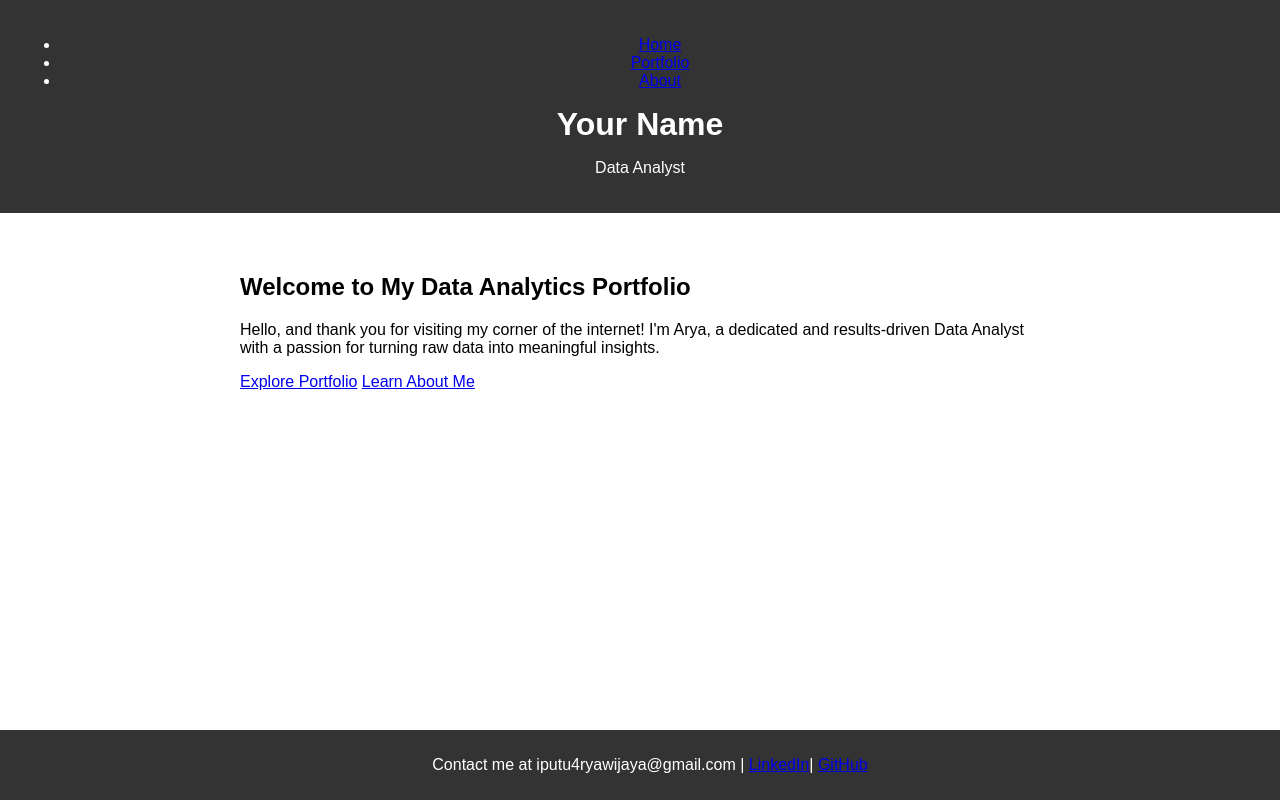
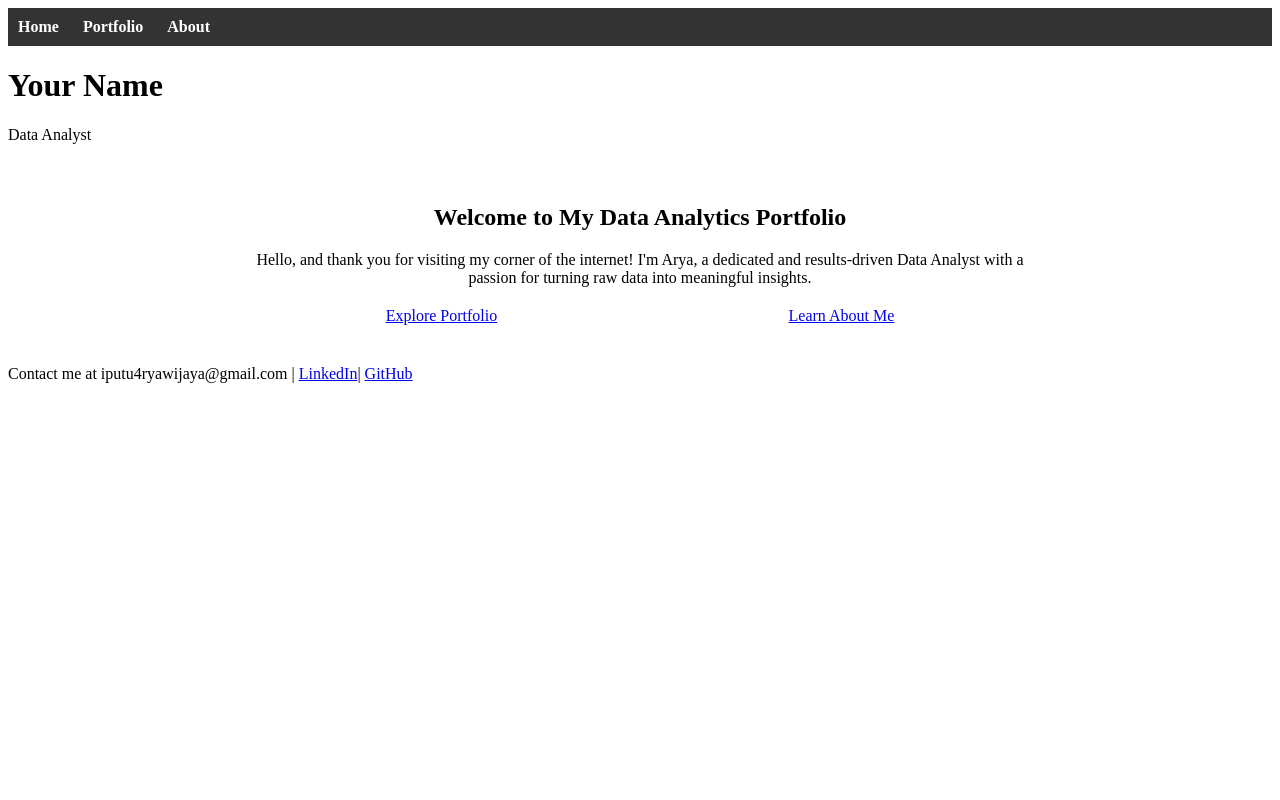
Before and after one commit to 4ryawijaya/portfolio_analytic, a plain HTML site: page index.html in a window 1280 px wide. Drawn offline with Linux system fonts and the light colour scheme.

Commit message:
Update styles.css

```diff
--- a/styles.css
+++ b/styles.css
@@ -1,32 +1,59 @@
-body {
-    font-family: 'Arial', sans-serif;
+/* Add styles for navigation bar */
+header nav {
+    background-color: #333;
+    color: white;
+    padding: 10px;
+}
+
+header nav ul {
+    list-style-type: none;
     margin: 0;
     padding: 0;
 }
 
-header {
-    background-color: #333;
-    color: white;
-    text-align: center;
-    padding: 20px;
+header nav li {
+    display: inline;
+    margin-right: 20px;
 }
 
-header h1 {
-    margin: 0;
+header nav a {
+    color: white;
+    text-decoration: none;
+    font-weight: bold;
 }
 
-section {
+/* Add styles for home section */
+#home {
+    text-align: center;
     max-width: 800px;
     margin: 20px auto;
     padding: 20px;
 }
 
-footer {
-    background-color: #333;
-    color: white;
-    text-align: center;
-    padding: 10px;
-    position: fixed;
-    bottom: 0;
+.buttons {
+    display: flex;
+    justify-content: space-around;
+    margin-top: 20px;
+}
+
+/* Add styles for portfolio grid layout */
+#portfolio {
+    max-width: 1000px;
+    margin: 20px auto;
+    padding: 20px;
+}
+
+.portfolio-item {
+    margin-bottom: 20px;
+}
+
+.portfolio-item img {
     width: 100%;
+    height: auto;
 }
+
+.portfolio-item h3 {
+    margin: 10px 0;
+}
+
+/* Additional styles as needed */
```
